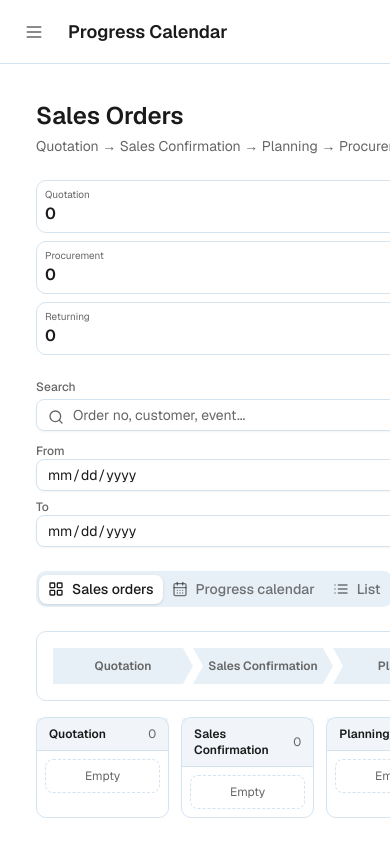
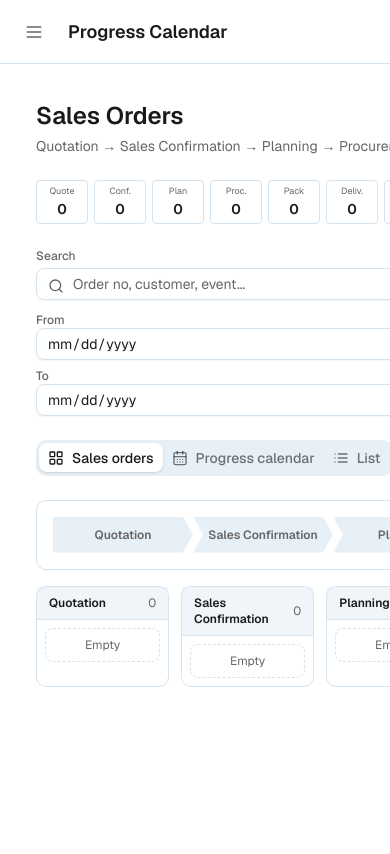
Before and after one commit to whtan95/etrepatisserie, a Next.js app: page /portal/status-tracking in a window 390 px wide. Shown: the top 854 px of the page. Built offline with nearby package versions, Linux system fonts and the light colour scheme.

Commit message:
Make stats boxes tiny and compact on mobile
Use flex wrap with minimal padding, shorter labels, and small centered boxes.

Co-Authored-By: Claude Opus 4.5 <noreply@anthropic.com>

```diff
--- a/app/portal/status-tracking/page.tsx
+++ b/app/portal/status-tracking/page.tsx
@@ -166,21 +166,21 @@ export default function StatusTrackingPage() {
         </p>
       </div>
 
-      <div className="grid grid-cols-3 gap-2 sm:gap-3 lg:grid-cols-9">
+      <div className="flex flex-wrap gap-1.5 sm:gap-2 lg:grid lg:grid-cols-9">
         {[
-          { label: "Quotation", value: counts.quotation },
-          { label: "Sales Conf.", value: counts.salesConf },
-          { label: "Planning", value: counts.planning },
-          { label: "Procurement", value: counts.procurement },
-          { label: "Packing", value: counts.packing },
-          { label: "Delivery", value: counts.deliveryS },
-          { label: "Returning", value: counts.deliveryD },
-          { label: "Invoice", value: counts.invoice },
+          { label: "Quote", value: counts.quotation },
+          { label: "Conf.", value: counts.salesConf },
+          { label: "Plan", value: counts.planning },
+          { label: "Proc.", value: counts.procurement },
+          { label: "Pack", value: counts.packing },
+          { label: "Deliv.", value: counts.deliveryS },
+          { label: "Return", value: counts.deliveryD },
+          { label: "Inv.", value: counts.invoice },
           { label: "Issues", value: counts.issues },
         ].map((c) => (
-          <div key={c.label} className="rounded-lg border border-border bg-card px-2 py-1.5 sm:px-4 sm:py-3">
-            <div className="text-[10px] sm:text-xs text-muted-foreground truncate">{c.label}</div>
-            <div className="text-base sm:text-lg font-semibold text-foreground">{c.value}</div>
+          <div key={c.label} className="rounded border border-border bg-card px-1.5 py-1 sm:px-3 sm:py-2 text-center min-w-[52px]">
+            <div className="text-[9px] sm:text-xs text-muted-foreground">{c.label}</div>
+            <div className="text-sm sm:text-lg font-semibold text-foreground">{c.value}</div>
           </div>
         ))}
       </div>
```
